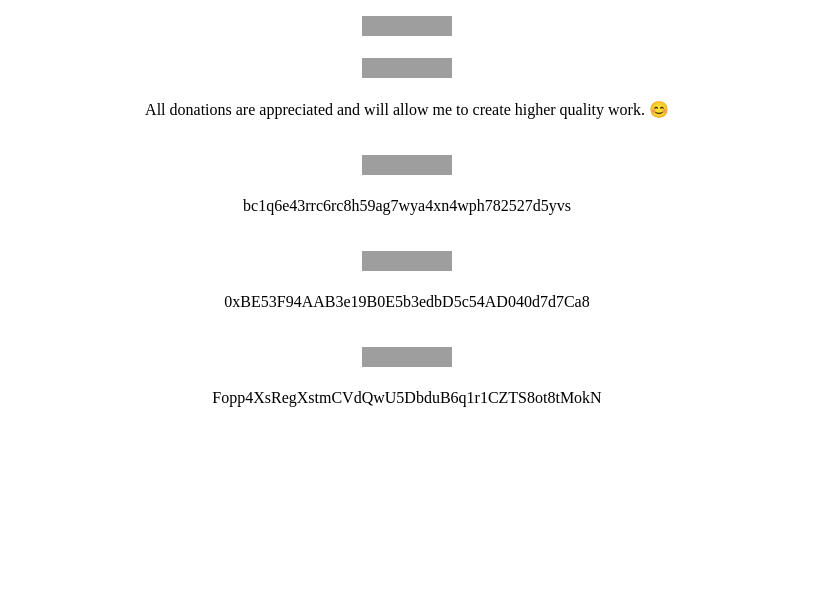
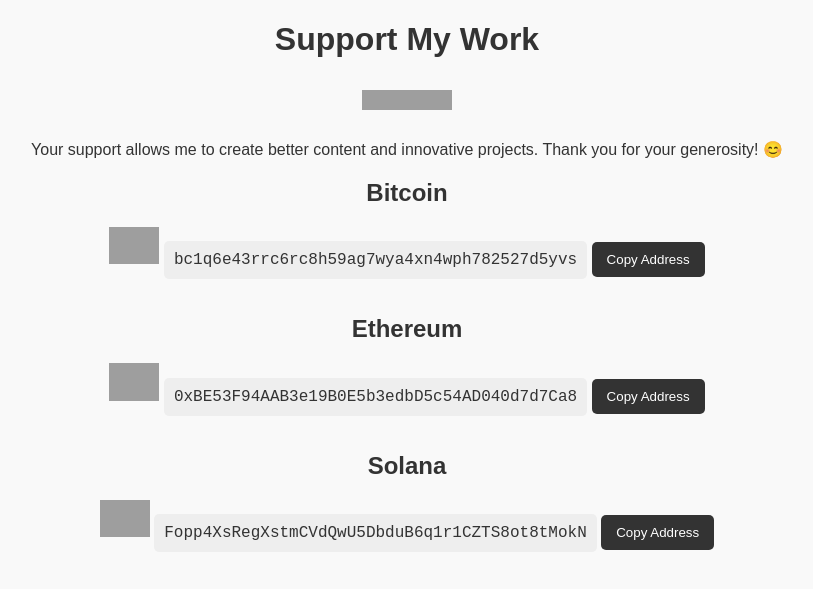
Before and after one commit to tech35/tech35.github.io, a Jekyll site: the page other/Donations.html, which Jekyll copies as it is, in a window 1280 px wide. Shown: the top 589 px of the page, without its empty margins (233-1046 px from the left). Built offline with Jekyll 4.4.1, drawn with Linux system fonts in a browser that asks for light colours; grey boxes are pictures that could not be loaded.

Commit message:
Update Donations.html

```diff
--- a/other/Donations.html
+++ b/other/Donations.html
@@ -1,61 +1,86 @@
 <!DOCTYPE html>
+<html lang="en">
 <head>
+    <meta charset="UTF-8">
+    <meta name="viewport" content="width=device-width, initial-scale=1.0">
+    <meta name="theme-color" content="#ffffff">
+    <title>Donations - Support My Work</title>
     <link rel="apple-touch-icon" sizes="180x180" href="assets/images/apple-touch-icon.png">
     <link rel="icon" type="image/png" sizes="32x32" href="assets/images/favicon-32x32.png">
     <link rel="icon" type="image/png" sizes="16x16" href="assets/images/favicon-16x16.png">
     <link rel="manifest" href="assets/images/site.webmanifest">
-    <link rel="mask-icon" href="assets/images/safari-pinned-tab.svg" color="#5bbad5">
-    <link rel="shortcut icon" href="assets/images/favicon.ico">
-    <meta name="msapplication-TileColor" content="#00aba9">
-    <meta name="msapplication-config" content="assets/images/browserconfig.xml">
-    <meta name="theme-color" content="#ffffff">
+    <style>
+        body {
+            font-family: Arial, sans-serif;
+            background-color: #f9f9f9;
+            margin: 0;
+            padding: 0;
+            color: #333;
+            text-align: center;
+        }
+        .badge {
+            margin: 10px 0;
+        }
+        .donation-section {
+            margin: 20px 0;
+        }
+        .address {
+            font-family: 'Courier New', Courier, monospace;
+            background: #eee;
+            padding: 10px;
+            border-radius: 5px;
+            display: inline-block;
+            margin-top: 10px;
+        }
+        button {
+            background-color: #333;
+            color: #fff;
+            border: none;
+            padding: 10px 15px;
+            margin-top: 10px;
+            border-radius: 5px;
+            cursor: pointer;
+        }
+        button:hover {
+            background-color: #555;
+        }
+    </style>
 </head>
+<body>
+    <h1>Support My Work</h1>
+    <img class="badge" alt="Donations Badge" src="https://img.shields.io/badge/Donations%20-%20black?style=for-the-badge&logo=cashapp">
+    <p>Your support allows me to create better content and innovative projects. Thank you for your generosity! 😊</p>
 
-<title>tech35 - GitHub Page | Donations</title>
-<style>
-    .center {
-     text-align: center
-    }
-    </style>
+    <div class="donation-section">
+        <h2>Bitcoin</h2>
+        <img src="https://cryptologos.cc/logos/bitcoin-btc-logo.png" alt="Bitcoin" width="50">
+        <p id="btc-address" class="address">bc1q6e43rrc6rc8h59ag7wya4xn4wph782527d5yvs</p>
+        <button onclick="copyToClipboard('btc-address')">Copy Address</button>
+    </div>
 
-<p class="center">
+    <div class="donation-section">
+        <h2>Ethereum</h2>
+        <img src="https://cryptologos.cc/logos/ethereum-eth-logo.png" alt="Ethereum" width="50">
+        <p id="eth-address" class="address">0xBE53F94AAB3e19B0E5b3edbD5c54AD040d7d7Ca8</p>
+        <button onclick="copyToClipboard('eth-address')">Copy Address</button>
+    </div>
 
-<body>
-    <img alt="Static Badge" src="https://img.shields.io/badge/Donations%20-%20black?style=for-the-badge&logo=cashapp">
-    <br>
-    <br>
-    <a href="https://hits.seeyoufarm.com"><img src="https://hits.seeyoufarm.com/api/count/incr/badge.svg?url=https%3A%2F%2Ftech35.github.io%2Fother%2FDonations.html&count_bg=%233DC8BC&title_bg=%23000000&icon=probot.svg&icon_color=%23FFFFFF&title=Site+Views&edge_flat=true"/></a>
-    <br>
-    <br>
-    All donations are appreciated and will allow me to create higher quality work.  &#128522;
-    <br>
-    <br>
-    <br>
-    <img alt="Static Badge" src="https://img.shields.io/badge/Bitcoin%20Address%3A%20-%20black?style=flat-square&logo=Bitcoin&logoColor=gold">
-    <br>
-    <br>
-    bc1q6e43rrc6rc8h59ag7wya4xn4wph782527d5yvs
-    <br>
-    <br>
-    <br>
-   <img alt="Static Badge" src="https://img.shields.io/badge/Ethereum%20Address%3A%20-%20black?style=flat-square&logo=Ethereum&logoColor=gray">
-    <br>
-    <br>
-    0xBE53F94AAB3e19B0E5b3edbD5c54AD040d7d7Ca8
-    <br>
-    <br>
-    <br>
-    <img alt="Static Badge" src="https://img.shields.io/badge/Solana%20Address%3A%20-%20black?style=flat-square&logo=Solana&logoColor=blue">
-    <br>
-    <br>
-    Fopp4XsRegXstmCVdQwU5DbduB6q1r1CZTS8ot8tMokN
-    <br>
+    <div class="donation-section">
+        <h2>Solana</h2>
+        <img src="https://cryptologos.cc/logos/solana-sol-logo.png" alt="Solana" width="50">
+        <p id="sol-address" class="address">Fopp4XsRegXstmCVdQwU5DbduB6q1r1CZTS8ot8tMokN</p>
+        <button onclick="copyToClipboard('sol-address')">Copy Address</button>
+    </div>
 
-
-
+    <script>
+        function copyToClipboard(id) {
+            const textToCopy = document.getElementById(id).innerText;
+            navigator.clipboard.writeText(textToCopy).then(() => {
+                alert("Copied to clipboard!");
+            }).catch(err => {
+                alert("Failed to copy: " + err);
+            });
+        }
+    </script>
 </body>
-</p>
-
-<br>
-
-<br>
+</html>
```
